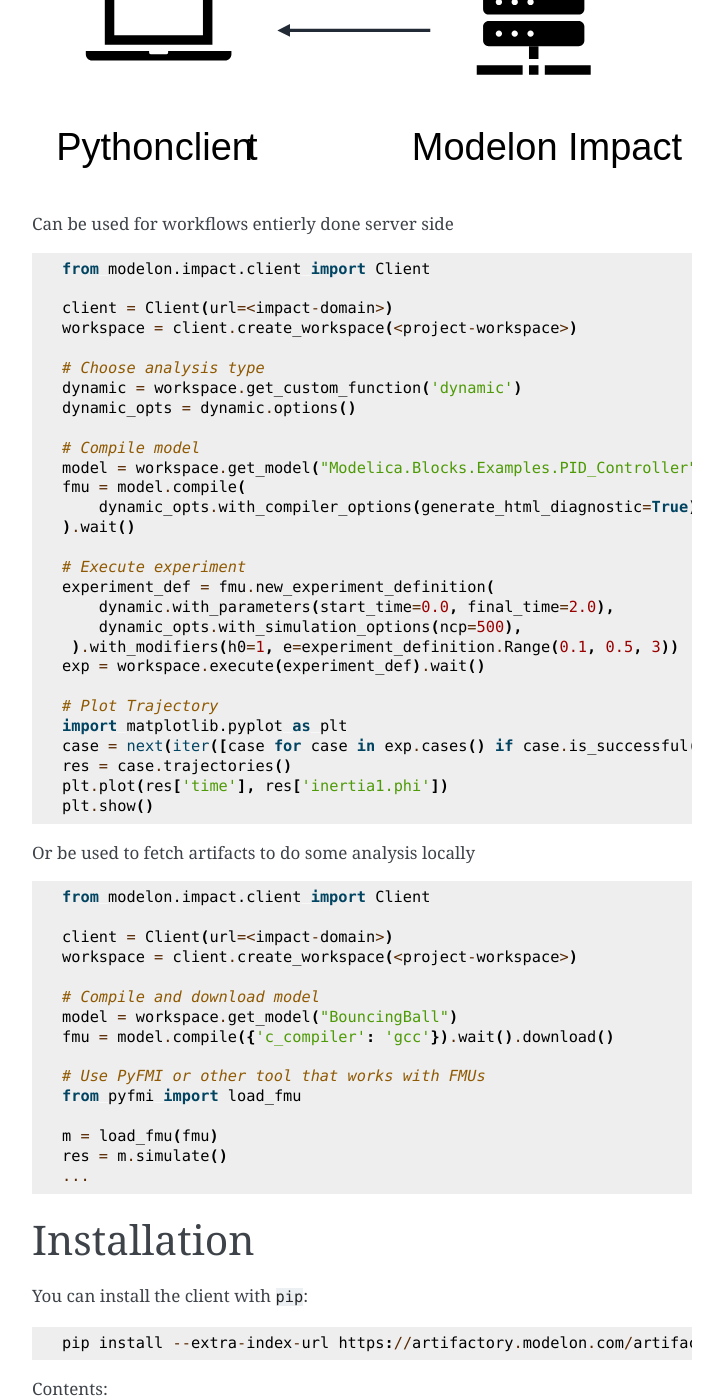
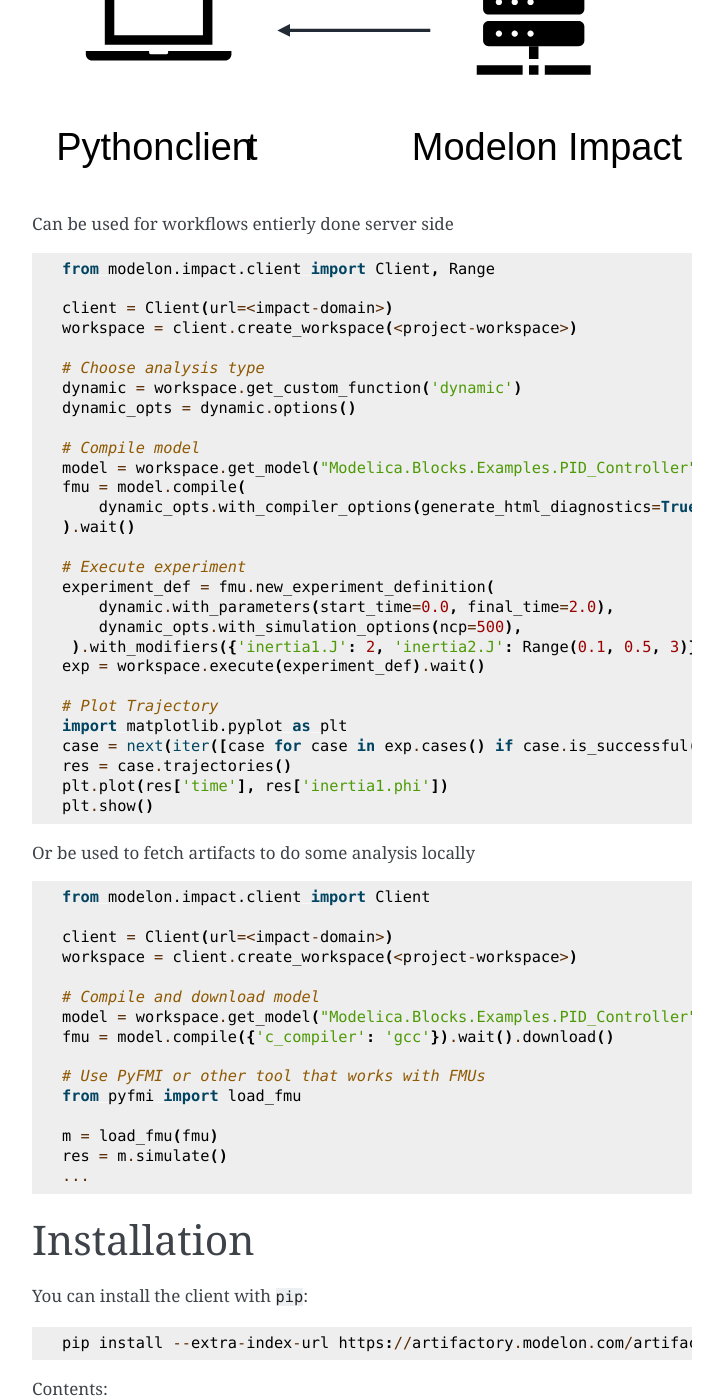
Before and after one commit to modelon-community/impact-client-python, a Sphinx documentation site: the page built from docs/source/index.rst, in a window 1280 px wide and 1400 px high, scrolled down 364 px. Shown: the whole window, without its empty margins (388-1111 px from the left). Built offline with Sphinx 7.4.7, drawn with Linux system fonts in a browser that asks for light colours.

Commit message:
fix: example doc code should be closer to being executable now

```diff
--- a/docs/source/index.rst
+++ b/docs/source/index.rst
@@ -19,7 +19,7 @@
 
 .. code-block:: python
 
-   from modelon.impact.client import Client
+   from modelon.impact.client import Client, Range
 
    client = Client(url=<impact-domain>)
    workspace = client.create_workspace(<project-workspace>)
@@ -31,14 +31,14 @@
    # Compile model
    model = workspace.get_model("Modelica.Blocks.Examples.PID_Controller")
    fmu = model.compile(
-       dynamic_opts.with_compiler_options(generate_html_diagnostic=True)
+       dynamic_opts.with_compiler_options(generate_html_diagnostics=True)
    ).wait()
 
    # Execute experiment
    experiment_def = fmu.new_experiment_definition(
        dynamic.with_parameters(start_time=0.0, final_time=2.0),
        dynamic_opts.with_simulation_options(ncp=500),
-    ).with_modifiers(h0=1, e=experiment_definition.Range(0.1, 0.5, 3))
+    ).with_modifiers({'inertia1.J': 2, 'inertia2.J': Range(0.1, 0.5, 3)})
    exp = workspace.execute(experiment_def).wait()
 
    # Plot Trajectory
@@ -58,7 +58,7 @@
    workspace = client.create_workspace(<project-workspace>)
 
    # Compile and download model
-   model = workspace.get_model("BouncingBall")
+   model = workspace.get_model("Modelica.Blocks.Examples.PID_Controller")
    fmu = model.compile({'c_compiler': 'gcc'}).wait().download()
 
    # Use PyFMI or other tool that works with FMUs
```
